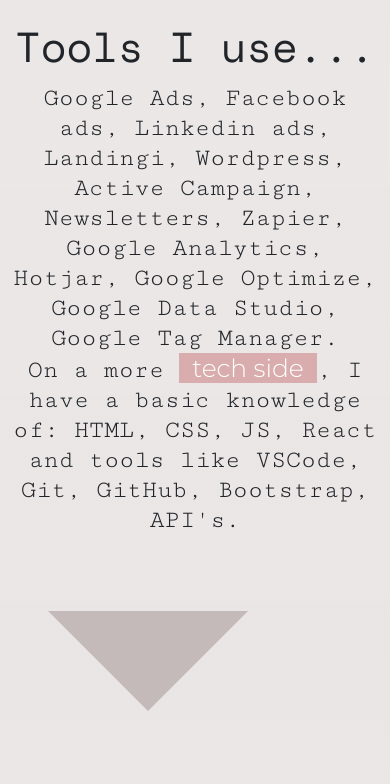
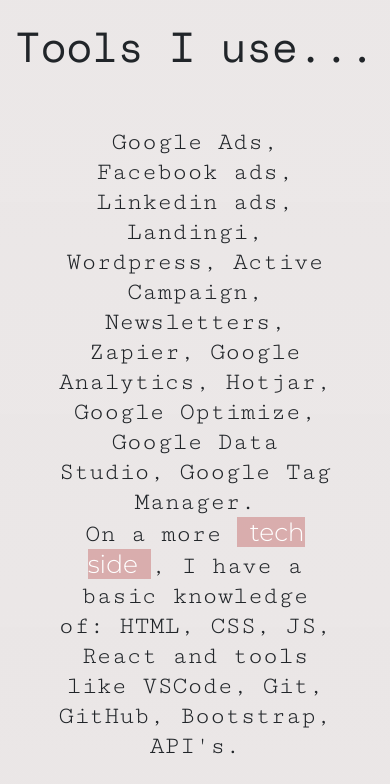
Before and after one commit to RobertaRocks/Roberta-Sito-Prova2, a plain HTML site: page index.html in a window 390 px wide. Shown: the part 7772-8556 px from the top of the page. Drawn offline with nearby package versions, Linux system fonts and the light colour scheme; a web font is replaced by a local one.

Commit message:
Added CSS for mobile

```diff
--- a/index.html
+++ b/index.html
@@ -273,14 +273,12 @@
     <div class="text-center  maxi-headline p-2">
         Tools I use...
     </div>
-        <h3 class="text-center  p-1" id="about">Google Ads, Facebook ads, Linkedin ads, Landingi, Wordpress, Active Campaign, Newsletters, Zapier, Google Analytics, Hotjar, Google Optimize, Google Data Studio, Google Tag Manager.
+        <h3 class="text-center ml-1 mr-1 p-5" id="about">Google Ads, Facebook ads, Linkedin ads, Landingi, Wordpress, Active Campaign, Newsletters, Zapier, Google Analytics, Hotjar, Google Optimize, Google Data Studio, Google Tag Manager.
         <br/> On a more <span class="highlighted-word">tech side</span>, I have a basic knowledge of: HTML, CSS, JS, React and tools like VSCode, Git, GitHub, Bootstrap, API's.
 </div>
 </div>
 <!-- Triangle decoration -->
     <div class="triangle-down d-block m-5"></div>
-
-
 
 
 <!--  Contact Section -->
```
